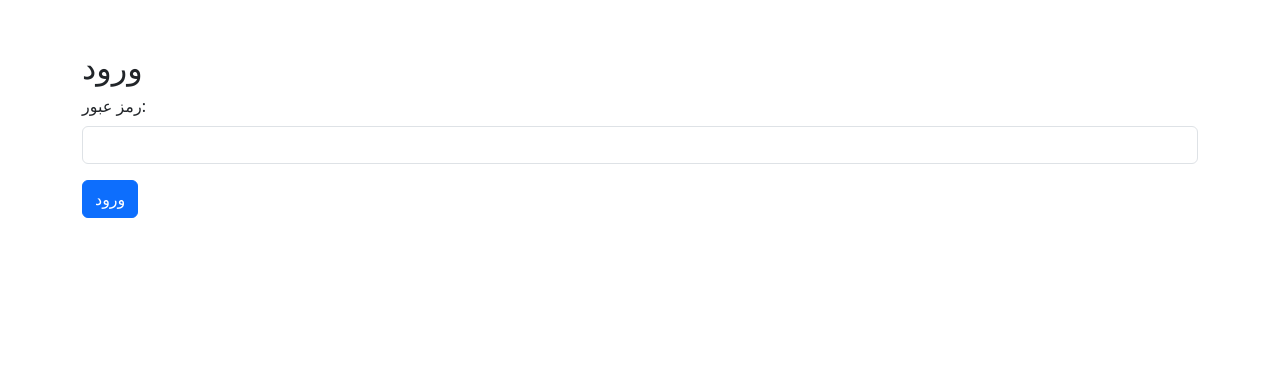
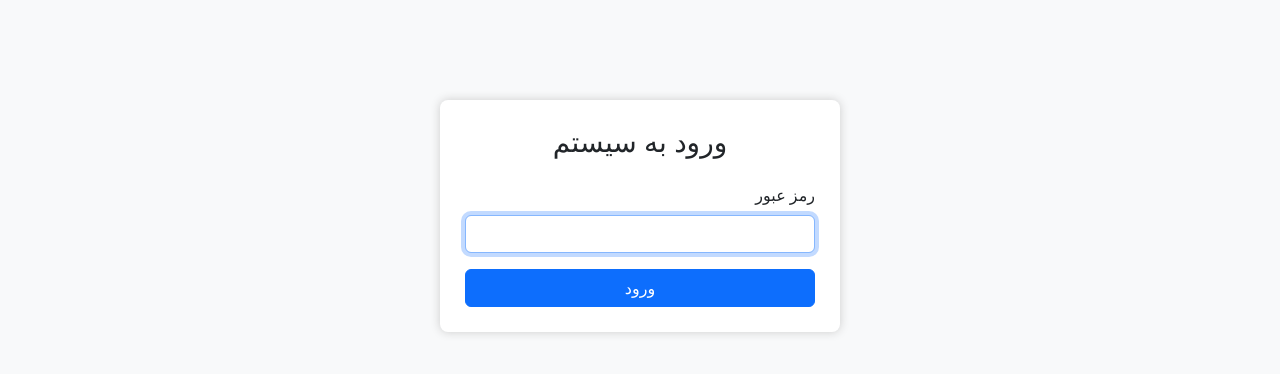
Before and after one commit to Nekooei-Dev/internet-router-ui, a Flask app: page /login in a window 1280 px wide. Shown: the top 374 px of the page. Run offline with Flask 3, Linux system fonts and the light colour scheme.

Commit message:
Update login.html

```diff
--- a/templates/login.html
+++ b/templates/login.html
@@ -1,22 +1,28 @@
-
 <!DOCTYPE html>
 <html lang="fa">
 <head>
-    <meta charset="UTF-8">
+<meta charset="UTF-8" />
+<meta name="viewport" content="width=device-width, initial-scale=1" />
 <title>ورود</title>
 <link href="https://cdn.jsdelivr.net/npm/bootstrap@5.3.0/dist/css/bootstrap.min.css" rel="stylesheet">
+<style>
+  body { direction: rtl; background: #f8f9fa; }
+  .login-form { max-width: 400px; margin: 100px auto; padding: 25px; background: white; border-radius: 8px; box-shadow: 0 0 10px #ccc; }
+</style>
 </head>
-<body class="container mt-5">
-    <h2>ورود</h2>
+<body>
+<div class="login-form">
+  <h3 class="mb-4 text-center">ورود به سیستم</h3>
   {% if error %}
     <div class="alert alert-danger">{{ error }}</div>
   {% endif %}
-    <form method="post">
+  <form method="post" action="/login">
     <div class="mb-3">
-            <label class="form-label">رمز عبور:</label>
-            <input type="password" class="form-control" name="password" required>
+      <label for="password" class="form-label">رمز عبور</label>
+      <input type="password" class="form-control" id="password" name="password" required autofocus>
     </div>
-        <button type="submit" class="btn btn-primary">ورود</button>
+    <button type="submit" class="btn btn-primary w-100">ورود</button>
   </form>
+</div>
 </body>
 </html>
```
Lines whose indentation alone changed are shown as unchanged.
